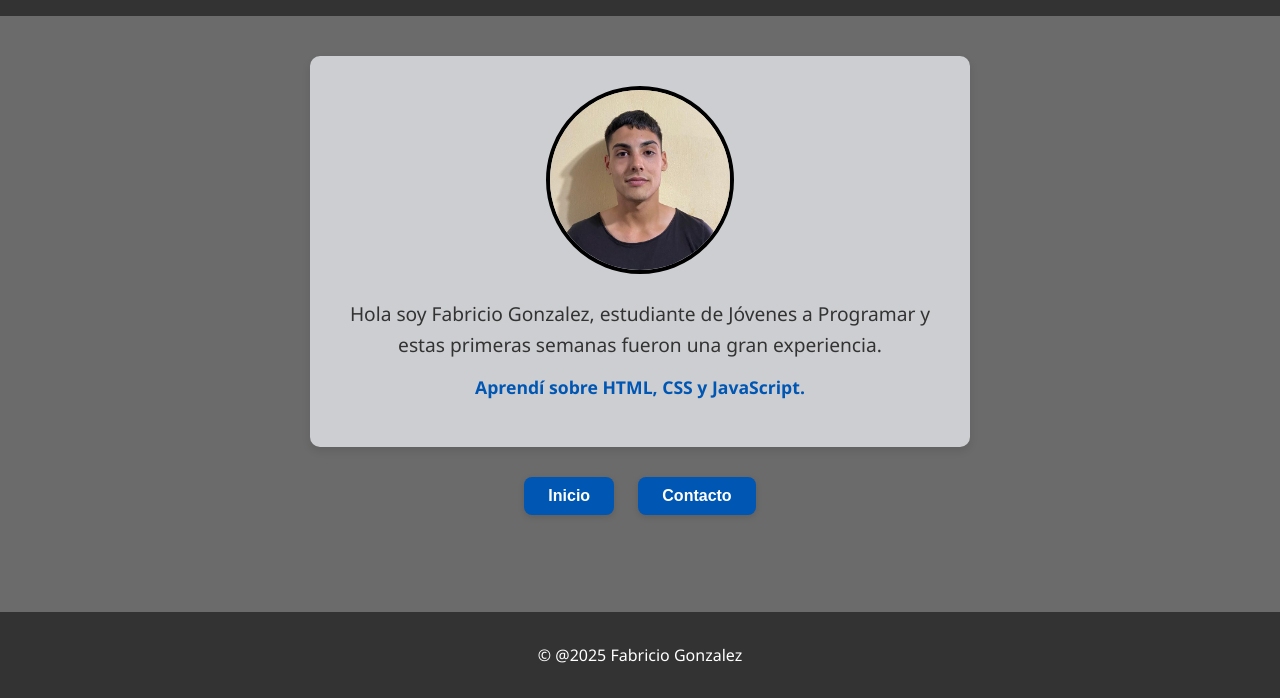
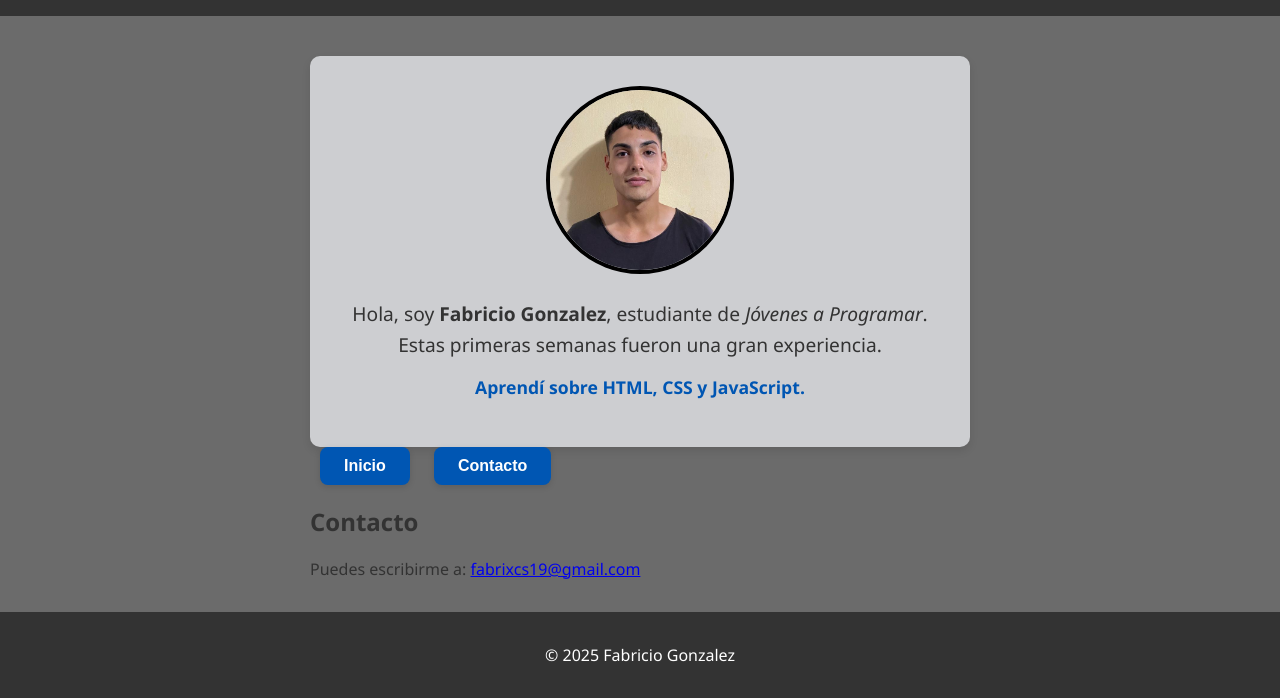
Before and after one commit to fabrixcs1/fabrixcs1.github.io, a plain HTML site: page index.html in a window 1280 px wide. Shown: the part 102-800 px from the top of the page. Drawn offline with Linux system fonts and the light colour scheme.

Commit message:
Update index.html

```diff
--- a/index.html
+++ b/index.html
@@ -8,29 +8,41 @@
 </head>
 <body>
 
+    <!--HEADER-->
     <header id="header-principal">
         <h1>Mi Portafolio</h1>
     </header>
 
+    <!--CONTENIDO PRINCIPAL-->
     <main>
         <section id="presentacion-principal">
             <img src="unnamed.png" alt="Foto de Fabricio Gonzalez" class="imagen-perfil">
 
             <p class="texto-presentacion">
-                Hola soy Fabricio Gonzalez, estudiante de Jóvenes a Programar y estas primeras semanas fueron una gran experiencia.
+                Hola, soy <strong>Fabricio Gonzalez</strong>, estudiante de <em>Jóvenes a Programar</em>.
+                Estas primeras semanas fueron una gran experiencia.
             </p>
             <p class="texto-aprendizaje">
                 Aprendí sobre HTML, CSS y JavaScript.
             </p>
         </section>
 
-    <div style="text-align:center; margin: 30px 0;">
-        <button class="boton-principal" onclick="location.href='#header-principal'">Inicio</button>
-        <button class="boton-principal" onclick="location.href='#contacto'">Contacto</button>
-    </div>
+        <!--Navegación-->
+        <nav class="navegacion">
+            <button class="boton-principal" onclick="location.href='#header-principal'">Inicio</button>
+            <button class="boton-principal" onclick="location.href='#contacto'">Contacto</button>
+        </nav>
 
+        <!--Contacto-->
+        <section id="contacto">
+            <h2>Contacto</h2>
+            <p>Puedes escribirme a: <a href="mailto:fabrixcs19@gmail.com">fabrixcs19@gmail.com</a></p>
+        </section>
+    </main>
+
+    <!--FOOTER-->
     <footer>
-        <p>&copy; @2025 Fabricio Gonzalez</p>
+        <p>&copy; 2025 Fabricio Gonzalez</p>
     </footer>
 
 </body>
```
